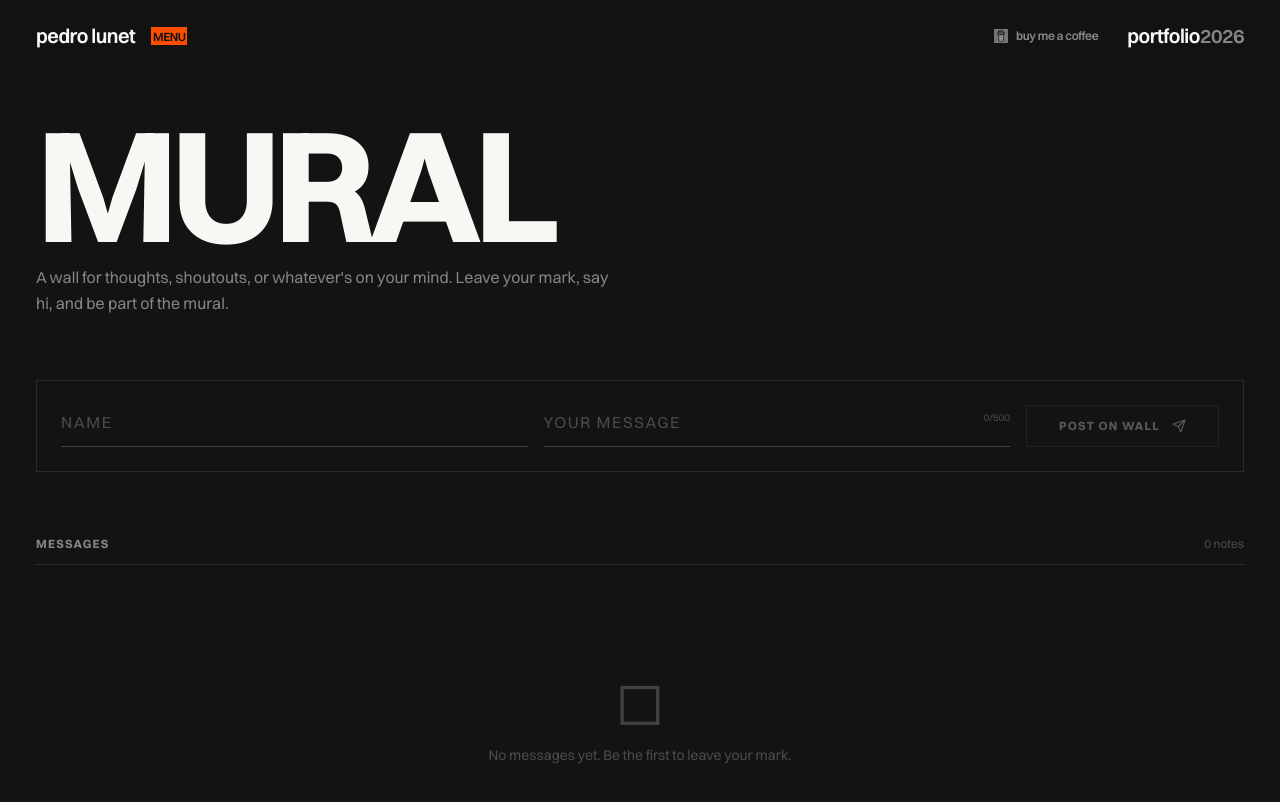
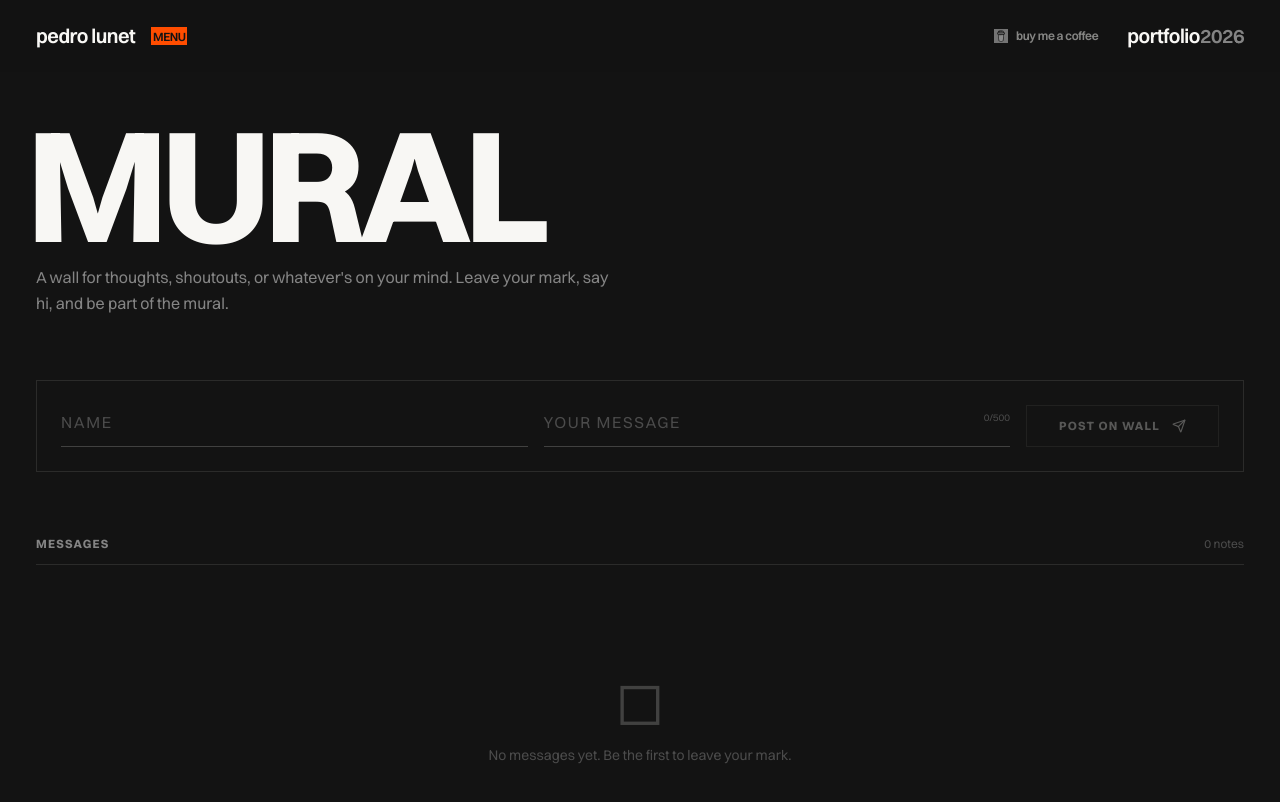
Before and after one commit to PedroLunet/pedrolunet.dev, a SvelteKit app: page /mural in a window 1280 px wide. Shown: the top 802 px of the page. Built offline with nearby package versions, Linux system fonts and the light colour scheme.

Commit message:
fixed title margins

```diff
--- a/src/routes/mural/+page.svelte
+++ b/src/routes/mural/+page.svelte
@@ -111,7 +111,7 @@
 <div class="flex flex-col gap-16 2xl:gap-24">
 	<div class="reveal translate-y-8 opacity-0">
 		<h1
-			class="text-[clamp(3.5rem,14cqi,10rem)] leading-[0.8] font-bold tracking-tighter text-text uppercase 2xl:text-[clamp(5rem,14cqi,14rem)]"
+			class="-ml-1 text-[clamp(3.5rem,14cqi,10rem)] leading-[0.8] font-bold tracking-tighter text-text uppercase xl:-ml-2.5 2xl:text-[clamp(5rem,14cqi,14rem)]"
 		>
 			Mural
 		</h1>
```
